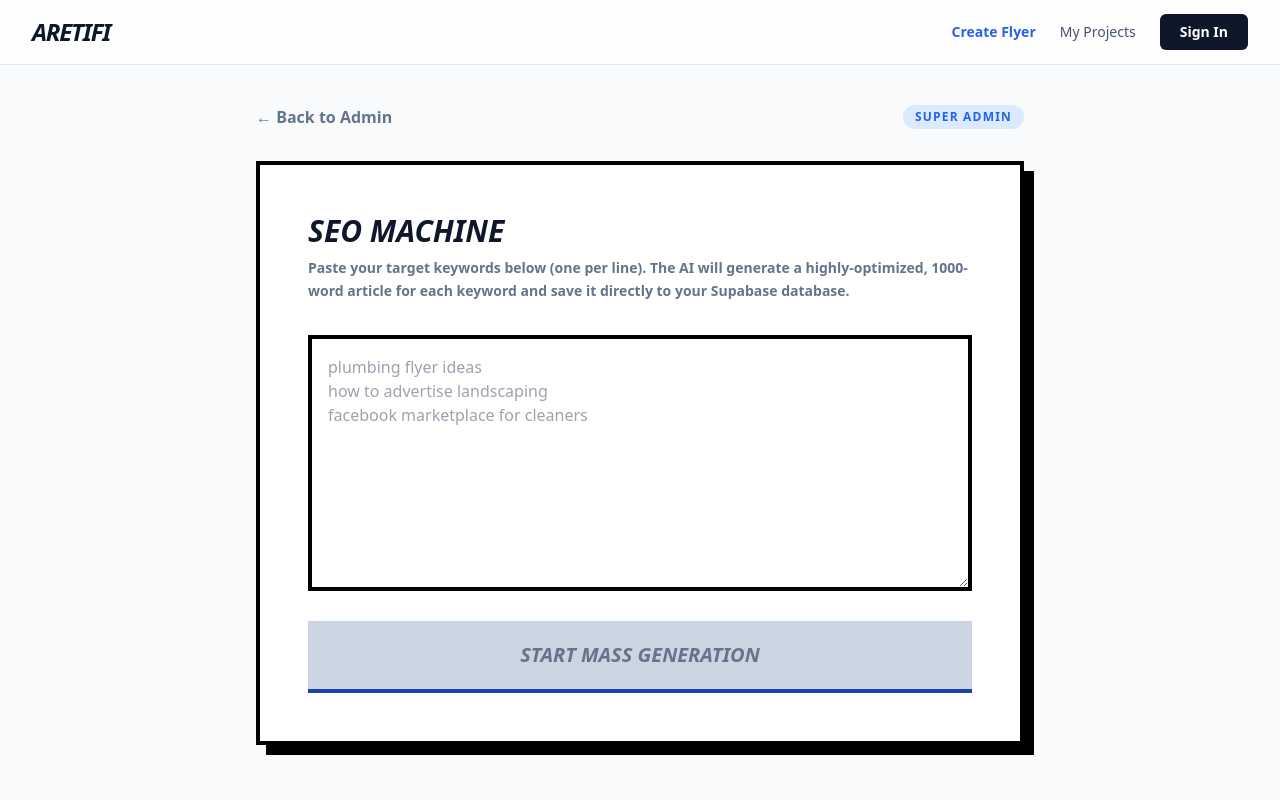
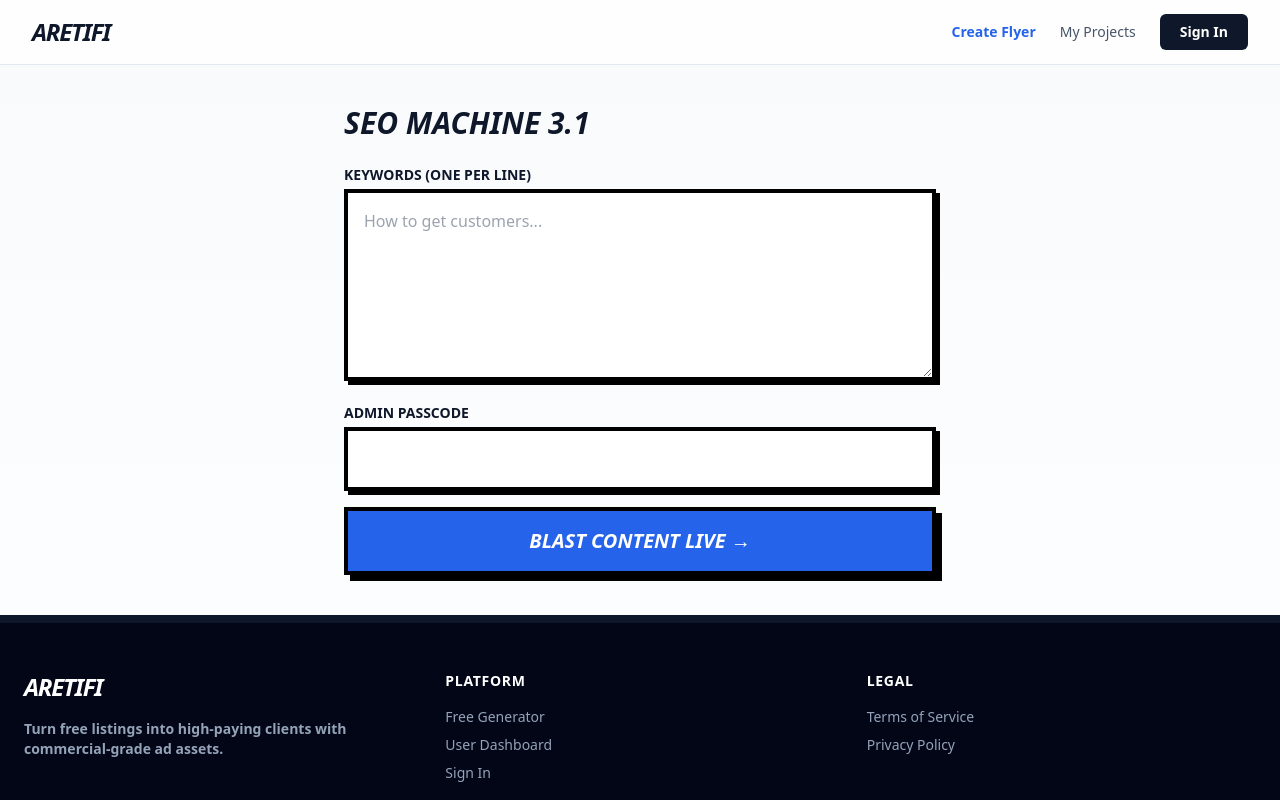
Before and after one commit to jakejmanley-collab/local-service-ads, a Next.js app: page /admin/seo-generator in a window 1280 px wide. Shown: the top 800 px of the page. Built offline with nearby package versions, Linux system fonts and the light colour scheme.

Commit message:
Update page.tsx

```diff
--- a/app/admin/seo-generator/page.tsx
+++ b/app/admin/seo-generator/page.tsx
@@ -1,121 +1,84 @@
 'use client';
 
 import { useState } from 'react';
-import Link from 'next/link';
 
-export default function SeoGeneratorAdmin() {
-  const [keywordsInput, setKeywordsInput] = useState('');
-  const [status, setStatus] = useState<{ keyword: string; status: 'pending' | 'generating' | 'success' | 'failed' }[]>([]);
-  const [isProcessing, setIsProcessing] = useState(false);
+export default function SEOGenerator() {
+  const [keywords, setKeywords] = useState('');
+  const [passcode, setPasscode] = useState('');
+  const [status, setStatus] = useState<'idle' | 'loading' | 'success' | 'error'>('idle');
+  const [logs, setLogs] = useState<string[]>([]);
 
-  const startGeneration = async () => {
-    // 1. Split the text area by new lines and remove any empty lines
-    const keywords = keywordsInput.split('\n').map(k => k.trim()).filter(k => k.length > 0);
-    if (keywords.length === 0) return;
+  const handleGenerate = async () => {
+    const keywordList = keywords.split('\n').filter(k => k.trim() !== '');
+    if (keywordList.length === 0 || !passcode) return alert("Enter keywords and passcode!");
 
-    // 2. Set the initial status for the UI Tracker
-    const initialStatus = keywords.map(k => ({ keyword: k, status: 'pending' as const }));
-    setStatus(initialStatus);
-    setIsProcessing(true);
+    setStatus('loading');
+    setLogs([]);
 
-    // 3. Loop through the keywords ONE BY ONE (to prevent Vercel/AI timeouts)
-    for (let i = 0; i < keywords.length; i++) {
-      const currentKeyword = keywords[i];
+    for (const keyword of keywordList) {
+      try {
+        setLogs(prev => [...prev, `Generating: ${keyword}...`]);
 
-      // Update UI to show 'generating' for the current keyword
-      setStatus(prev => prev.map((item, index) => index === i ? { ...item, status: 'generating' } : item));
-
-      try {
         const res = await fetch('/api/admin/seo', {
           method: 'POST',
           headers: { 'Content-Type': 'application/json' },
-          body: JSON.stringify({ keyword: currentKeyword }),
+          body: JSON.stringify({ keyword, passcode }),
         });
 
-        if (res.ok) {
-          // Success!
-          setStatus(prev => prev.map((item, index) => index === i ? { ...item, status: 'success' } : item));
-        } else {
-          // The API threw an error
-          setStatus(prev => prev.map((item, index) => index === i ? { ...item, status: 'failed' } : item));
-        }
-      } catch (err) {
-        // Network error
-        setStatus(prev => prev.map((item, index) => index === i ? { ...item, status: 'failed' } : item));
+        const data = await res.json();
+
+        if (!res.ok) throw new Error(data.error || 'Unknown error');
+
+        setLogs(prev => [...prev, `✅ SUCCESS: ${keyword}`]);
+      } catch (err: any) {
+        setLogs(prev => [...prev, `❌ FAILED: ${keyword} - ${err.message}`]);
       }
     }
 
-    setIsProcessing(false);
+    setStatus('success');
   };
 
   return (
-    <div className="min-h-screen bg-slate-50 p-6 md:p-10 font-sans">
+    <div className="max-w-2xl mx-auto p-10 font-sans">
+      <h1 className="text-3xl font-black italic uppercase mb-6">SEO Machine 3.1</h1>
 
-      {/* Top Navigation */}
-      <div className="max-w-3xl mx-auto mb-8 flex justify-between items-center">
-        <Link href="/admin" className="font-bold text-slate-500 hover:text-black transition-colors">
-          ← Back to Admin
-        </Link>
-        <span className="font-black uppercase tracking-widest text-xs text-blue-600 bg-blue-100 px-3 py-1 rounded-full">
-          Super Admin
-        </span>
-      </div>
-
-      <div className="max-w-3xl mx-auto bg-white p-8 md:p-12 border-4 border-black shadow-[10px_10px_0px_0px_rgba(0,0,0,1)]">
-        <h1 className="text-3xl font-black uppercase italic mb-2 text-slate-900">SEO Machine</h1>
-        <p className="text-slate-500 font-bold text-sm mb-8 leading-relaxed">
-          Paste your target keywords below (one per line). The AI will generate a highly-optimized, 1000-word article for each keyword and save it directly to your Supabase database.
-        </p>
-
-        {/* Keyword Input Area */}
-        <div className="mb-6 relative">
-          <div className="absolute top-0 left-0 w-full h-full bg-yellow-100 transform translate-x-2 translate-y-2 border-2 border-black -z-10"></div>
+      <div className="space-y-4">
+        <div>
+          <label className="block text-sm font-bold uppercase mb-1">Keywords (One per line)</label>
           <textarea
-            className="w-full h-64 border-4 border-black p-4 font-medium text-slate-800 outline-none focus:bg-yellow-50 transition-colors resize-y bg-white"
-            placeholder="plumbing flyer ideas&#10;how to advertise landscaping&#10;facebook marketplace for cleaners"
-            value={keywordsInput}
-            onChange={(e) => setKeywordsInput(e.target.value)}
-            disabled={isProcessing}
+            className="w-full border-4 border-black p-4 h-48 focus:outline-none shadow-[4px_4px_0px_0px_rgba(0,0,0,1)]"
+            placeholder="How to get customers..."
+            value={keywords}
+            onChange={(e) => setKeywords(e.target.value)}
           />
         </div>
 
-        {/* Generate Button */}
+        <div>
+          <label className="block text-sm font-bold uppercase mb-1">Admin Passcode</label>
+          <input
+            type="password"
+            className="w-full border-4 border-black p-4 focus:outline-none shadow-[4px_4px_0px_0px_rgba(0,0,0,1)]"
+            value={passcode}
+            onChange={(e) => setPasscode(e.target.value)}
+          />
+        </div>
+
         <button
-          onClick={startGeneration}
-          disabled={isProcessing || !keywordsInput}
-          className="w-full bg-blue-600 text-white py-5 font-black uppercase text-xl italic hover:bg-blue-700 disabled:bg-slate-300 disabled:text-slate-500 disabled:cursor-not-allowed transition-all border-b-4 border-blue-800 active:border-b-0 active:translate-y-1"
+          onClick={handleGenerate}
+          disabled={status === 'loading'}
+          className={`w-full py-4 font-black uppercase italic text-xl border-4 border-black shadow-[6px_6px_0px_0px_rgba(0,0,0,1)] transition-all active:shadow-none active:translate-x-[2px] active:translate-y-[2px] ${
+            status === 'loading' ? 'bg-gray-200 cursor-not-allowed' : 'bg-blue-600 text-white hover:bg-blue-700'
+          }`}
         >
-          {isProcessing ? 'Generating Articles...' : 'Start Mass Generation'}
+          {status === 'loading' ? 'Processing...' : 'Blast Content Live →'}
         </button>
 
-        {/* Status Tracker (Only shows after you click the button) */}
-        {status.length > 0 && (
-          <div className="mt-12 border-t-4 border-black pt-8">
-            <h3 className="font-black uppercase mb-4 text-lg text-slate-900">Progress Log</h3>
-            <div className="space-y-3">
-              {status.map((item, idx) => (
-                <div key={idx} className="flex flex-col sm:flex-row sm:justify-between sm:items-center bg-slate-50 p-4 border-2 border-slate-200">
-                  <span className="font-bold text-slate-700 mb-2 sm:mb-0 truncate pr-4" title={item.keyword}>
-                    {item.keyword}
-                  </span>
-                  <span className={`text-xs font-black uppercase px-3 py-1.5 shrink-0 text-center ${
-                    item.status === 'success' ? 'bg-green-200 text-green-900 border-2 border-green-900' :
-                    item.status === 'failed' ? 'bg-red-200 text-red-900 border-2 border-red-900' :
-                    item.status === 'generating' ? 'bg-yellow-300 text-yellow-900 border-2 border-yellow-900 animate-pulse' :
-                    'bg-slate-200 text-slate-500 border-2 border-slate-400'
-                  }`}>
-                    {item.status}
-                  </span>
-                </div>
-              ))}
-            </div>
-
-            {/* Completion Message */}
-            {!isProcessing && status.some(s => s.status === 'success') && (
-              <div className="mt-6 p-4 bg-green-50 border-2 border-green-600 text-green-800 font-bold text-sm text-center">
-                Generation complete! Remember to trigger a new Vercel deployment so the static pages build and go live.
-              </div>
-            )}
+        {logs.length > 0 && (
+          <div className="mt-8 bg-black text-green-400 p-6 font-mono text-sm rounded-lg overflow-y-auto max-h-60 border-4 border-slate-700">
+            <p className="text-white font-bold mb-2">SYSTEM LOGS:</p>
+            {logs.map((log, i) => (
+              <div key={i} className="mb-1">{log}</div>
+            ))}
           </div>
         )}
       </div>
```
